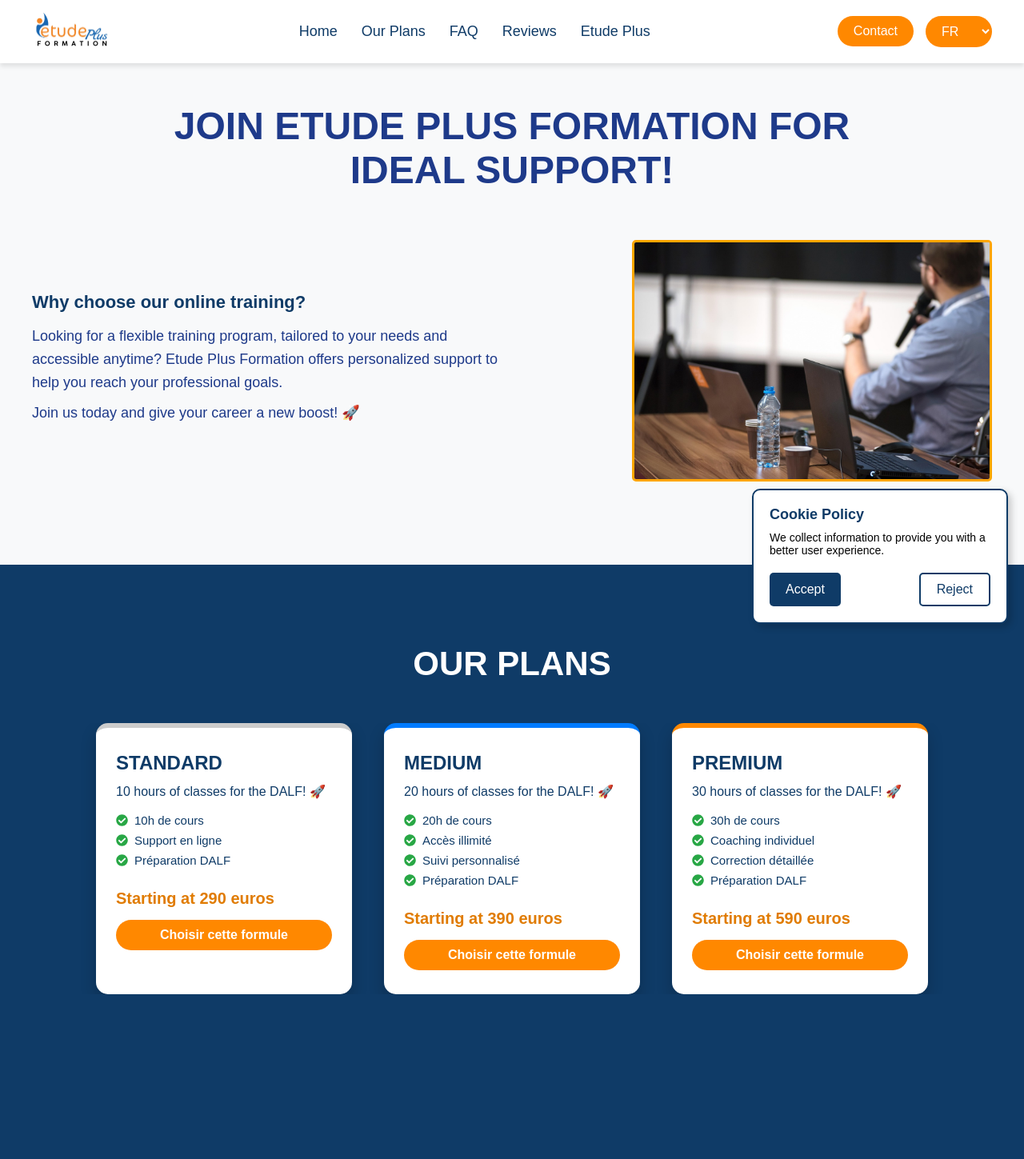
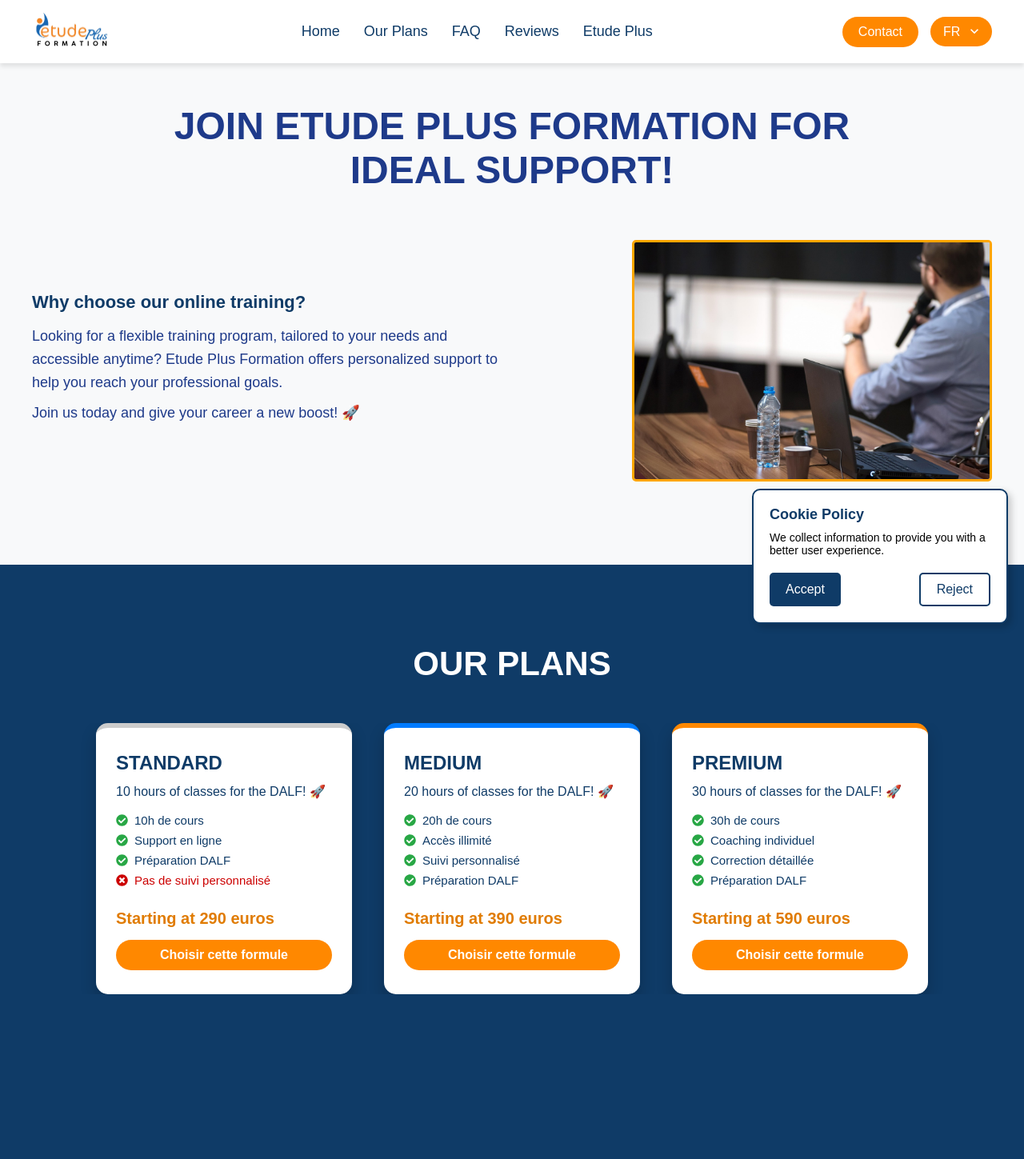
Before and after one commit to azzedineh27/ETUDE_PLUS, a React (Vite) app in the folder site_formation/: page / in a window 1280 px wide. Shown: the top 1449 px of the page at 80% size. Built offline with nearby package versions, Linux system fonts and the light colour scheme.

Commit message:
back fini il manque tests etc

```diff
--- a/site_formation/src/components/Formules.jsx
+++ b/site_formation/src/components/Formules.jsx
@@ -1,7 +1,7 @@
 import React from "react";
 import "../styles/Formules.css";
 import { useTranslation } from "react-i18next";
-import { FaCheckCircle } from "react-icons/fa";
+import { FaCheckCircle, FaTimesCircle } from "react-icons/fa"; // ⬅️ Ajout de l'icône rouge
 
 const Formules = () => {
   const { t } = useTranslation();
@@ -12,6 +12,7 @@
       texte: t("formules_standard_text"),
       prix: t("formules_standard_price"),
       avantages: ["10h de cours", "Support en ligne", "Préparation DALF"],
+      malus: ["Pas de suivi personnalisé"], // ⬅️ Ajout ici
       style: "standard"
     },
     {
@@ -19,7 +20,7 @@
       texte: t("formules_medium_text"),
       prix: t("formules_medium_price"),
       avantages: ["20h de cours", "Accès illimité", "Suivi personnalisé", "Préparation DALF"],
-      style: "medium",
+      style: "medium"
     },
     {
       titre: t("formules_premium_title"),
@@ -40,7 +41,16 @@
             <p className="formule-description">{offre.texte}</p>
             <ul className="formule-liste">
               {offre.avantages.map((avantage, idx) => (
-                <li key={idx}><FaCheckCircle className="check-icon" /> {avantage}</li>
+                <li key={idx}>
+                  <FaCheckCircle className="check-icon" /> {avantage}
+                </li>
+              ))}
+
+              {/* ➕ Affichage des malus s'ils existent */}
+              {offre.malus?.map((malus, idx) => (
+                <li key={`malus-${idx}`} className="malus">
+                  <FaTimesCircle className="times-icon" /> {malus}
+                </li>
               ))}
             </ul>
             <p className="prix">{offre.prix}</p>
--- a/site_formation/src/components/Navbar.jsx
+++ b/site_formation/src/components/Navbar.jsx
@@ -2,6 +2,7 @@
 import { useTranslation } from "react-i18next"; // Import du hook i18next
 import "../styles/Navbar.css"; // Import du fichier CSS
 import logo from "../assets/etudeplusformation.jpg";
+import { MdOutlineKeyboardArrowDown } from "react-icons/md";
 
 const Navbar = () => {
   const { t, i18n } = useTranslation(); // Utilisation du hook pour obtenir la fonction changeLanguage
@@ -33,14 +34,17 @@
           <button className="btn">{t('navbar_button_contact')}</button>
         </a>
 
-        {/* Dropdown pour changer la langue */}
         <div className="language-dropdown">
-          <select onChange={changeLanguage} className="dropdown">
-            <option value="fr">{t('navbar_language_fr')}</option>
-            <option value="en">{t('navbar_language_en')}</option>
-            <option value="spa">{t('navbar_language_spa')}</option>
-          </select>
+          <div className="dropdown-wrapper">
+            <select onChange={changeLanguage} className="dropdown">
+              <option value="fr">{t('navbar_language_fr')}</option>
+              <option value="en">{t('navbar_language_en')}</option>
+              <option value="spa">{t('navbar_language_spa')}</option>
+            </select>
+            <MdOutlineKeyboardArrowDown className="dropdown-arrow" />
+          </div>
         </div>
+
       </div>
     </nav>
   );
--- a/site_formation/src/styles/EtudePlus.css
+++ b/site_formation/src/styles/EtudePlus.css
@@ -92,5 +92,6 @@
 }
 
 .btn-soutien:hover {
-  background-color: #e07b00;
+  text-decoration : underline;
+  color : white;
 }
--- a/site_formation/src/styles/Formules.css
+++ b/site_formation/src/styles/Formules.css
@@ -122,3 +122,12 @@
 .premium {
   border-top-color: #ff8800;
 }
+.malus {
+  color: #cc0000;
+  font-weight: 500;
+}
+
+.times-icon {
+  color: #cc0000;
+  margin-right: 8px;
+}
--- a/site_formation/src/styles/Navbar.css
+++ b/site_formation/src/styles/Navbar.css
@@ -66,6 +66,13 @@
     background-color: #e07b00;
   }
 
+
+  .language-dropdown .dropdown-wrapper {
+    position: relative;
+    display: flex;
+    align-items: center;
+  }
+
   .dropdown {
     background-color: #ff8800;
     color: white;
@@ -75,8 +82,22 @@
     font-size: 16px;
     cursor: pointer;
     transition: background 0.3s ease;
+    appearance: none; /* pour supprimer le style natif */
+    -webkit-appearance: none;
+    -moz-appearance: none;
+    padding-right: 30px; /* laisse de la place pour la flèche */
+  }
+  .dropdown-arrow {
+    position: absolute;
+    right: 12px;
+    pointer-events: none; /* laisse les clics passer sur le select */
+    color: white;
+    font-size: 20px;
   }
 
-  .dropdown:hover {
-    background-color: #e07b00;
+  .dropdown:focus {
+    outline: none;
+    box-shadow: none;
+    background-color: #ff8800;
+    color: white;
   }
```
